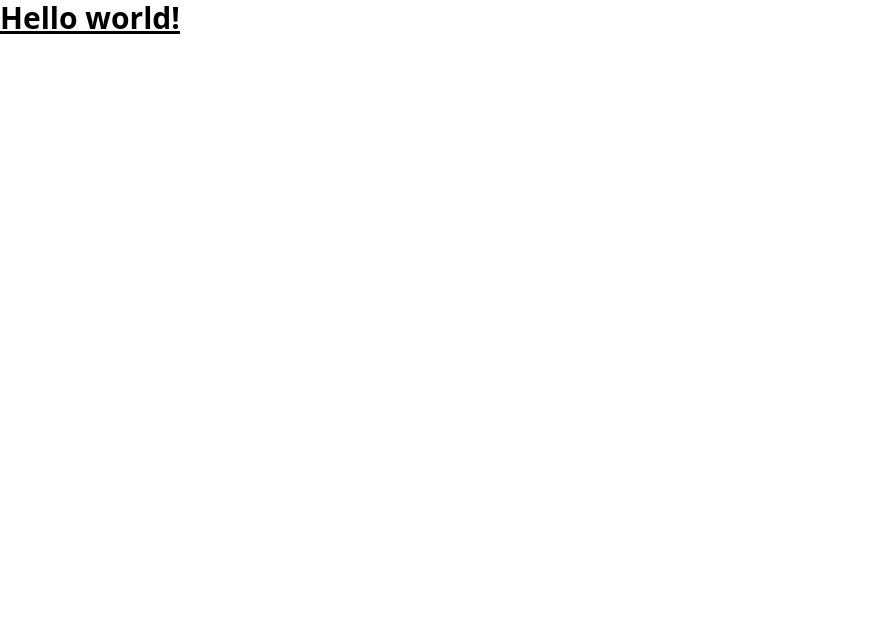
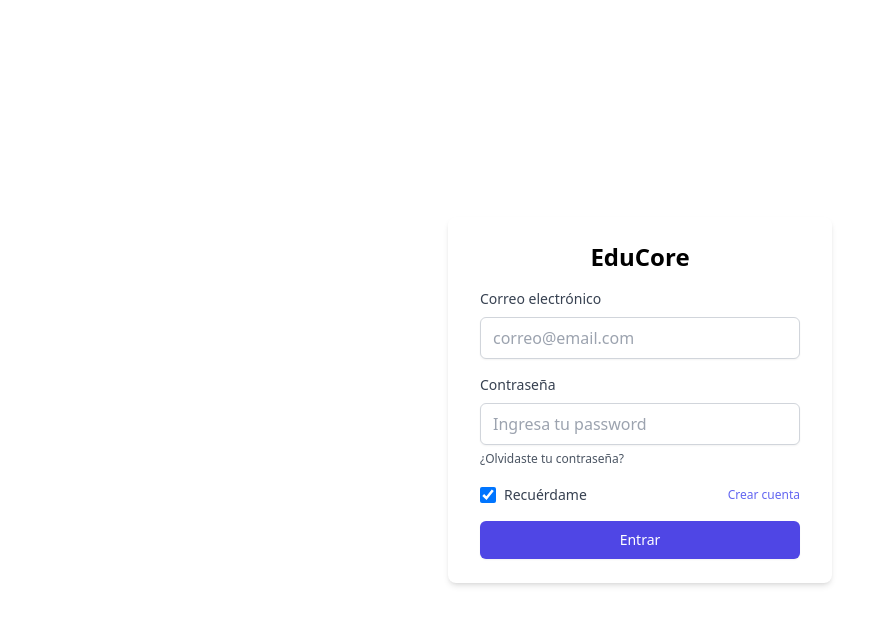
Before and after one commit to cnavarrete-duoc/edu-core, a website: page public/index.html in a window 1280 px wide. Shown: the whole page, without its empty margins (0-893 px from the left). Drawn offline with nearby package versions, Linux system fonts and the light colour scheme.

Commit message:
[feature] vista login y vista registro

```diff
--- a/public/index.html
+++ b/public/index.html
@@ -5,13 +5,48 @@
     <meta charset="UTF-8">
     <meta name="viewport" content="width=device-width, initial-scale=1.0">
     <script src="https://cdn.tailwindcss.com"></script>
-    <title>Document</title>
+    <title>EduCore</title>
 </head>
 
 <body>
-    <h1 class="text-3xl font-bold underline">
-        Hello world!
-    </h1>
+    <div class="min-h-screen flex items-center justify-center w-full dark:bg-gray-950">
+        <div class="bg-white dark:bg-gray-900 shadow-md rounded-lg px-8 py-6 max-w-md w-96 mx-4">
+            <h1 class="text-2xl font-bold text-center mb-4 dark:text-gray-200">EduCore</h1>
+            <form action="#">
+                <div class="mb-4">
+                    <label for="email" class="block text-sm font-medium text-gray-700 dark:text-gray-300 mb-2">Correo
+                        electrónico</label>
+                    <input type="email" id="email"
+                        class="shadow-sm rounded-md w-full px-3 py-2 border border-gray-300 focus:outline-none focus:ring-indigo-500 focus:border-indigo-500"
+                        placeholder="correo@email.com" required>
+                </div>
+                <div class="mb-4">
+                    <label for="password"
+                        class="block text-sm font-medium text-gray-700 dark:text-gray-300 mb-2">Contraseña</label>
+                    <input type="password" id="password"
+                        class="shadow-sm rounded-md w-full px-3 py-2 border border-gray-300 focus:outline-none focus:ring-indigo-500 focus:border-indigo-500"
+                        placeholder="Ingresa tu password" required>
+                    <a href="#"
+                        class="text-xs text-gray-600 hover:text-indigo-500 focus:outline-none focus:ring-2 focus:ring-offset-2 focus:ring-indigo-500">¿Olvidaste
+                        tu contraseña?</a>
+                </div>
+                <div class="flex items-center justify-between mb-4">
+                    <div class="flex items-center">
+                        <input type="checkbox" id="remember"
+                            class="h-4 w-4 rounded border-gray-300 text-indigo-600 focus:ring-indigo-500 focus:outline-none"
+                            checked>
+                        <label for="remember"
+                            class="ml-2 block text-sm text-gray-700 dark:text-gray-300">Recuérdame</label>
+                    </div>
+                    <a href="./registro.html"
+                        class="text-xs text-indigo-500 hover:text-indigo-700 focus:outline-none focus:ring-2 focus:ring-offset-2 focus:ring-indigo-500">Crear
+                        cuenta</a>
+                </div>
+                <button type="submit"
+                    class="w-full flex justify-center py-2 px-4 border border-transparent rounded-md shadow-sm text-sm font-medium text-white bg-indigo-600 hover:bg-indigo-700 focus:outline-none focus:ring-2 focus:ring-offset-2 focus:ring-indigo-500">Entrar</button>
+            </form>
+        </div>
+    </div>
 </body>
 
 </html>
```
Also changed, not shown: public/registro.html (added, +61 -0 lines), 1 other file.
